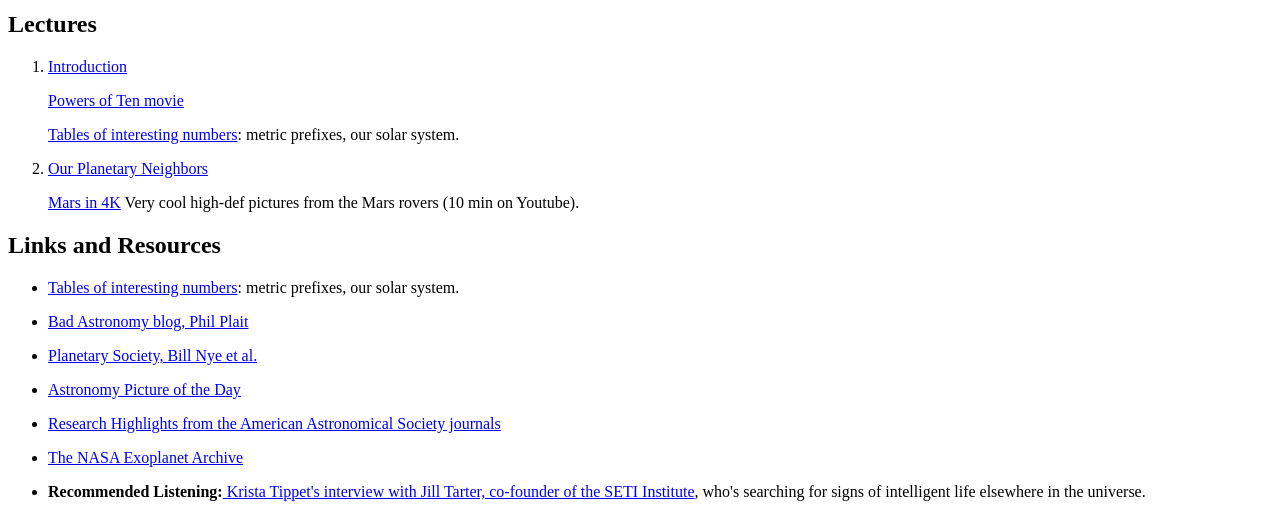
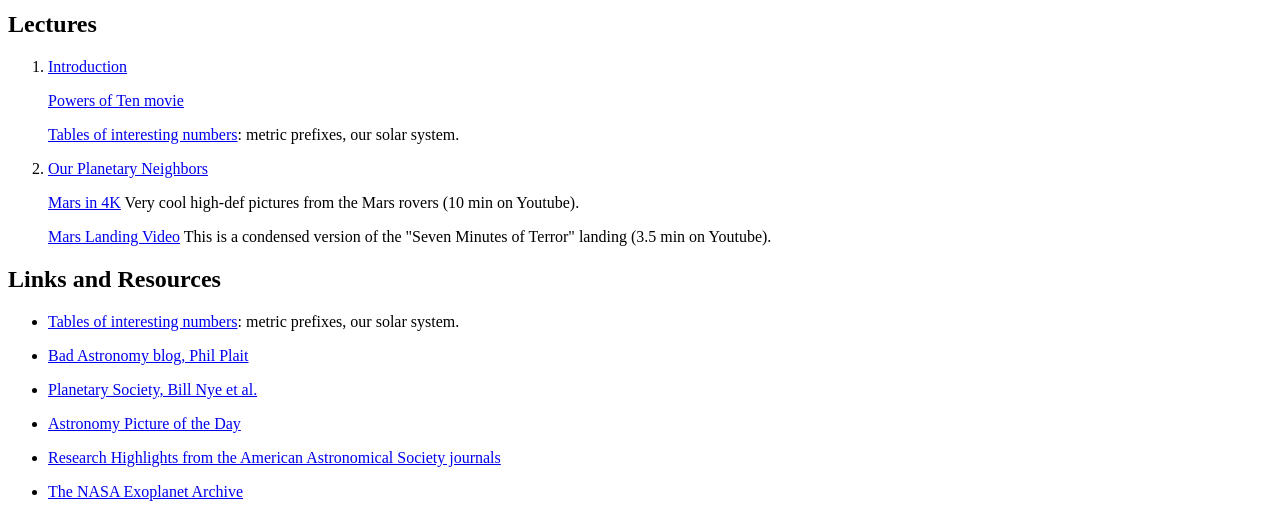
Before and after one commit to richardjedgar/richardjedgar.github.io, a plain HTML site: page AstroJun2021/index.html in a window 1280 px wide. Shown: the part 273-787 px from the top of the page. Drawn offline with Linux system fonts and the light colour scheme.

Commit message:
Adding landing video

```diff
--- a/AstroJun2021/index.html
+++ b/AstroJun2021/index.html
@@ -20,6 +20,8 @@ metric prefixes, our solar system.</p>
 <li><p><a href="SolarSystem.pdf">Our Planetary Neighbors </a>
 </p><p><a href="https://www.youtube.com/embed/ZEyAs3NWH4A">Mars in 4K</a>
 Very cool high-def pictures from the Mars rovers (10 min on Youtube).</p>
+</p><p><a href="https://www.youtube.com/watch?v=4czjS9h4Fpg">Mars Landing Video</a>
+This is a condensed version of the "Seven Minutes of Terror" landing (3.5 min on Youtube).</p>
 </li>
 </ul>
 
```
